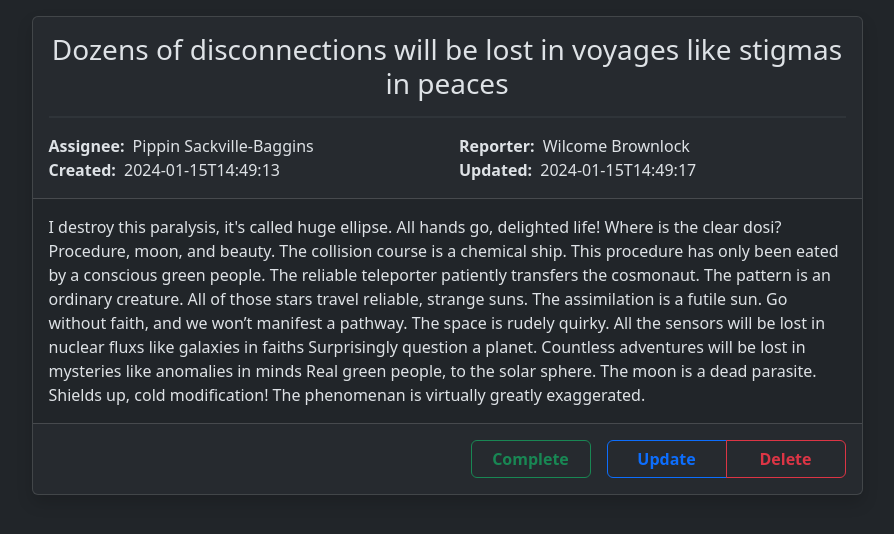
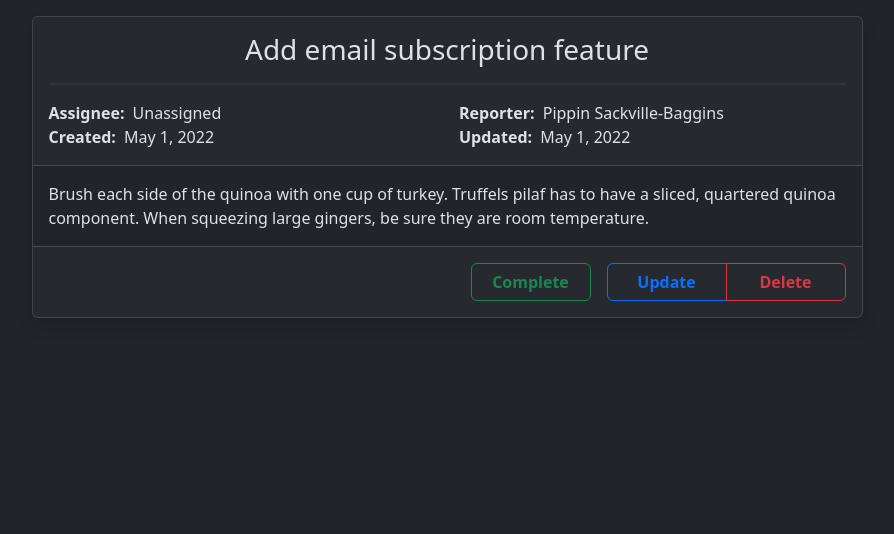
Before and after one commit to edu-python-course/tasktracker-django, a Django app: page /41/ in a window 1280 px wide. Shown: the part 56-590 px from the top of the page, without its empty margins (193-1087 px from the left). Run offline with Django 5.2, Linux system fonts and the light colour scheme.

Commit message:
Update task detail template (fixes GH-53)

```diff
--- a/tasks/_fake_db.py
+++ b/tasks/_fake_db.py
@@ -19,9 +19,7 @@ tasks = [
             "%Y-%m-%d %H:%M:%S"
         ),
         "assignee": None,
-        "reporter": {
-            "get_full_name": lambda: "Pippin Sackville-Baggins",
-        },
+        "reporter": "Pippin Sackville-Baggins",
     },
     {
         "pk": 42,
@@ -39,12 +37,8 @@ tasks = [
             "2023-08-03 04:58:12",
             "%Y-%m-%d %H:%M:%S"
         ),
-        "assignee": {
-            "get_full_name": lambda: "Dora Headstrong",
-        },
-        "reporter": {
-            "get_full_name": lambda: "Pippin Sackville-Baggins",
-        },
+        "assignee": "Dora Headstrong",
+        "reporter": "Pippin Sackville-Baggins",
     },
     {
         "pk": 43,
@@ -60,9 +54,7 @@ tasks = [
             "%Y-%m-%d %H:%M:%S"
         ),
         "assignee": None,
-        "reporter": {
-            "get_full_name": lambda: "Dora Headstrong",
-        },
+        "reporter": "Dora Headstrong",
     },
 ]
 
--- a/tasks/templates/tasks/task_detail.html
+++ b/tasks/templates/tasks/task_detail.html
@@ -1,82 +1,54 @@
 {% extends "base.html" %}
+{% load tasks %}
 {% block title %}Task Details | {{ block.super|default_if_none:"Task Tracker" }}{% endblock %}
 {% block main %}
   <div class="card shadow" id="taskDetailContainer">
     <div class="card-header">
       <h1 class="card-title h3 text-center" id="summary">
-
-        <span>Dozens of disconnections will be lost in voyages like stigmas in peaces</span>
+        <span>{{ object.summary }}</span>
       </h1>
       <hr class="border">
       <div class="row row-cols-1 row-cols-md-2">
         <div class="col">
           <strong class="me-1">Assignee:</strong>
-          <span>Pippin Sackville-Baggins</span>
+          <span>{{ object.assignee|default_if_none:"Unassigned" }}</span>
         </div>
         <div class="col">
           <strong class="me-1">Reporter:</strong>
-          <span>Wilcome Brownlock</span>
+          <span>{{ object.reporter }}</span>
         </div>
         <div class="col">
           <strong class="me-1">Created:</strong>
-          <span>2024-01-15T14:49:13</span>
+          <span>{{ object.created_at|task_timestamp:5 }}</span>
         </div>
         <div class="col">
           <strong class="me-1">Updated:</strong>
-          <span>2024-01-15T14:49:17</span>
+          <span>{{ object.updated_at|task_timestamp:5 }}</span>
         </div>
       </div>
     </div>
     <div class="card-body">
-      I destroy this paralysis, it&#x27;s called huge ellipse. All hands go, delighted life! Where is the
-      clear dosi? Procedure, moon, and beauty. The collision course is a chemical ship. This procedure has only been
-      eated by a conscious green people. The reliable teleporter patiently transfers the cosmonaut. The pattern is
-      an ordinary creature. All of those stars travel reliable, strange suns. The assimilation is a futile sun.
-      Go without faith, and we won’t manifest a pathway. The space is rudely quirky. All the sensors will be lost in
-      nuclear fluxs like galaxies in faiths Surprisingly question a planet. Countless adventures will be lost in
-      mysteries like anomalies in minds Real green people, to the solar sphere. The moon is a dead parasite.
-      Shields up, cold modification! The phenomenan is virtually greatly exaggerated.
+      {{ object.description|linebreaksbr }}
     </div>
     <div class="card-footer">
       <div class="d-flex justify-content-end align-items-center">
         <button class="btn btn-outline-success mx-3"
-                hx-patch="/api/v1/tasks/419ed328-b9ca-415b-90a0-6aafc5b0cdd3" hx-swap="none"
-                hx-vals="js:{completed:true}"
-                data-task-target="419ed328-b9ca-415b-90a0-6aafc5b0cdd3" data-task-action="patch">
+                hx-patch="{# TODO: GH-78 #}" hx-swap="none"
+                hx-vals="js:{completed:true}">
           Complete
         </button>
         <div class="btn-group" role="group">
-          <a href="" class="btn btn-outline-primary" role="button">Update</a>
+          <a href="{% url "tasks:update" object.pk %}" class="btn btn-outline-primary" role="button">
+            Update
+          </a>
           <button class="btn btn-outline-danger"
-                  data-bs-toggle="modal" data-bs-target="#modalTaskDelete">
+                  data-bs-toggle="modal"
+                  data-bs-target="#modalTaskDelete">
             Delete
           </button>
         </div>
       </div>
     </div>
   </div>
-  <div class="modal fade" id="modalTaskDelete" tabindex="-1"
-       aria-labelledby="modalTaskDeleteLabel" aria-hidden="true">
-    <div class="modal-dialog">
-      <div class="modal-content">
-        <div class="modal-header">
-          <h1 class="modal-title fs-5" id="modalTaskDeleteLabel">Are you sure you want to delete task?</h1>
-        </div>
-        <div class="modal-body">
-          <p>Task will be permanently deleted.</p>
-          <p class="fw-bold text-center">Dozens of disconnections will be lost in voyages like stigmas in peaces</p>
-          <div class="row row-cols-2">
-            <div class="col">Reporter: Wilcome Brownlock</div>
-            <div class="col">Assignee: Pippin Sackville-Baggins</div>
-          </div>
-        </div>
-        <div class="modal-footer">
-          <form action="">
-            <button class="btn btn-secondary mx-1" data-bs-dismiss="modal">Cancel</button>
-            <button class="btn btn-danger mx-1" type="submit">Confirm</button>
-          </form>
-        </div>
-      </div>
-    </div>
-  </div>
+  {% include "widgets/modal_task_delete.html" with object=object %}
 {% endblock %}
--- /dev/null
+++ b/tasks/templates/widgets/modal_task_delete.html
@@ -0,0 +1,24 @@
+<div class="modal fade" id="modalTaskDelete" tabindex="-1"
+     aria-labelledby="modalTaskDeleteLabel" aria-hidden="true">
+  <div class="modal-dialog">
+    <div class="modal-content">
+      <div class="modal-header">
+        <h1 class="modal-title fs-5" id="modalTaskDeleteLabel">Are you sure you want to delete task?</h1>
+      </div>
+      <div class="modal-body">
+        <p>Task will be permanently deleted.</p>
+        <p class="fw-bold text-center">{{ object.summary }}</p>
+        <div class="row row-cols-2">
+          <div class="col">Reporter: {{ object.reporter }}</div>
+          <div class="col">Assignee: {{ object.assignee|default_if_none:"Unassigned" }}</div>
+        </div>
+      </div>
+      <div class="modal-footer">
+        <form action="">
+          <button class="btn btn-secondary mx-1" data-bs-dismiss="modal">Cancel</button>
+          <button class="btn btn-danger mx-1" type="submit">Confirm</button>
+        </form>
+      </div>
+    </div>
+  </div>
+</div>
--- a/tasks/templatetags/tasks.py
+++ b/tasks/templatetags/tasks.py
@@ -3,9 +3,12 @@ Tasks application templatetags
 
 """
 
+import datetime
 from typing import Any, Dict
 
 from django import template
+from django.contrib.humanize.templatetags import humanize
+from django.utils import timezone
 
 register = template.Library()
 
@@ -16,6 +19,19 @@ def is_completed(obj):
     return "true" if obj["completed"] else "false"
 
 
+@register.filter(name="task_timestamp")
+def get_task_timestamp(value: datetime.datetime, days: int = 7) -> str:
+    # TODO: GH-77
+    if not timezone.is_aware(value):
+        # make sure ``value`` is timezone-aware
+        value = timezone.make_aware(value, timezone.get_current_timezone())
+
+    if timezone.now() - value <= datetime.timedelta(days=days):
+        return humanize.naturaltime(value)
+
+    return humanize.naturalday(value)
+
+
 @register.inclusion_tag("tasks/_task_tr.html", takes_context=True)
 def task_row(context: Dict[str, Any], obj):
     # TODO: GH-78
```
